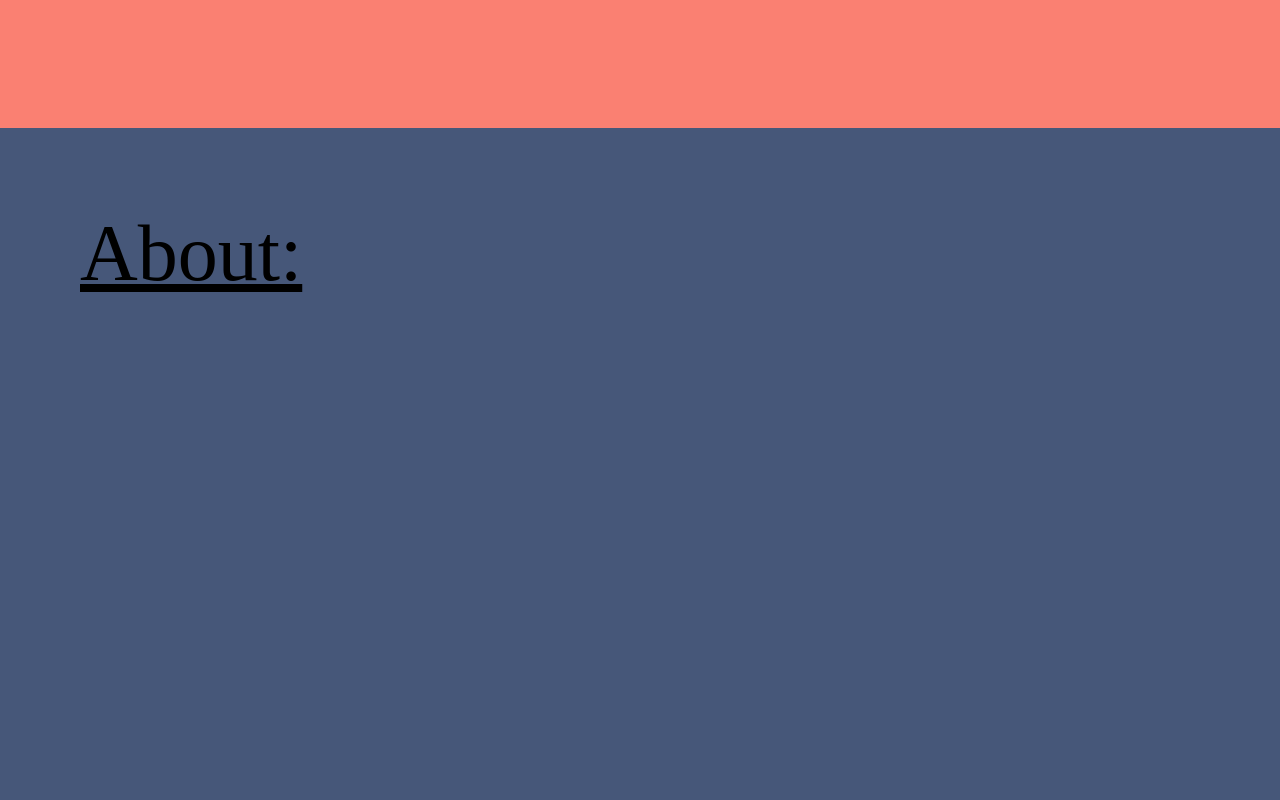
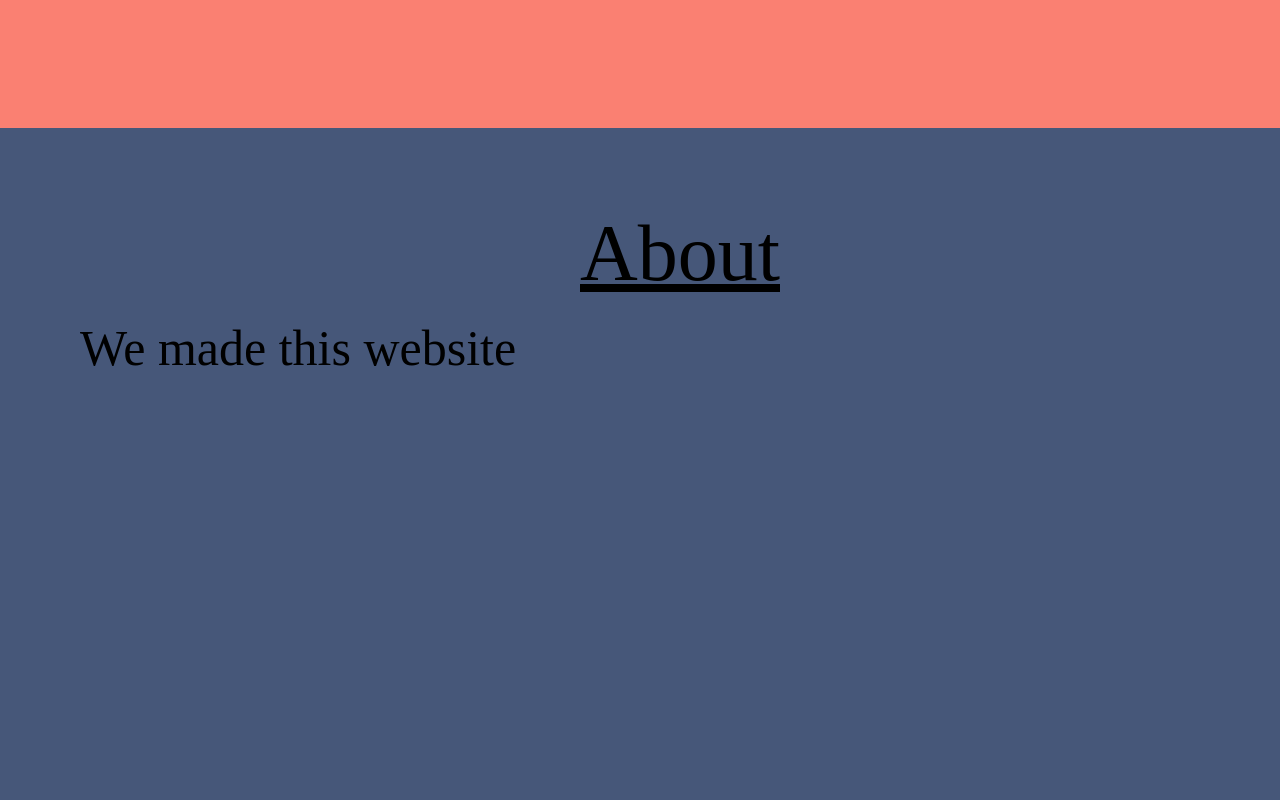
Before and after one commit to derpadev/BeelikeCoder-2.0, a plain HTML site: page index.html in a window 1280 px wide. Shown: the part 740-1540 px from the top of the page. Drawn offline with Linux system fonts and the light colour scheme; a web font is replaced by a local one.

Commit message:
changed middle to about-header and added more to the about section

```diff
--- a/index.html
+++ b/index.html
@@ -9,7 +9,7 @@
         <div class="links">
             <ul>
               <li><a class="nav" href="index.html">Home</a></li>
-              <li><a class="nav" href="#middle">About</a></li>
+              <li><a class="nav" href="#about-header">About</a></li>
               <li><a class="nav" href="page2.html">Page 2</a></li>
             </ul>
 
@@ -21,7 +21,9 @@
                 <p> Do what you can<span id="period">.</span>"</p>
             </div>
         </div>
-        <div id="middle"><u>About:</u></div>
+        <div id="about-header"><u>About</u>
+            <div id="about-p">We made this website </div>
+        </div>
         <div id="footer">
             <div id="header">
                 Made By: Devin Hua, Erson Payopay, Nathan Ng
--- a/style.css
+++ b/style.css
@@ -1,4 +1,4 @@
-#html {
+html {
     scroll-behavior: smooth;
 }
 body {
@@ -20,19 +20,27 @@ body {
     font-family: 'Satoshi', sans-serif;
     font-weight: 600;
 }
-#middle {
+#about-header {
     font-family: "Satoshi";
     font-size: 80px;
     height: 100vh;
     background-color: #465779;
     padding-top: 80px;
     padding-left: 80px;
+    text-align: center;
+}
+#about-p {
+    font-size: 50px;
+    padding-top:20px;
+    text-align: left;
 }
 #footer {
     align-items: center;
+    font-size: 20px;
     height: 100px;
     display: flex;
     width: 100%;
+    padding-bottom: 10px;
     background-color: #ff6a5e;
 }
 #header {
```
Also changed, not shown: cloud1.png (added), cloud2.png (added), 1 other file.
